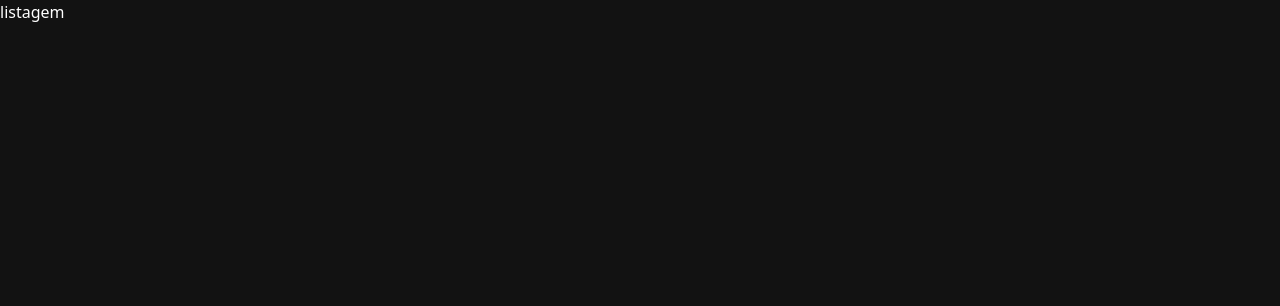
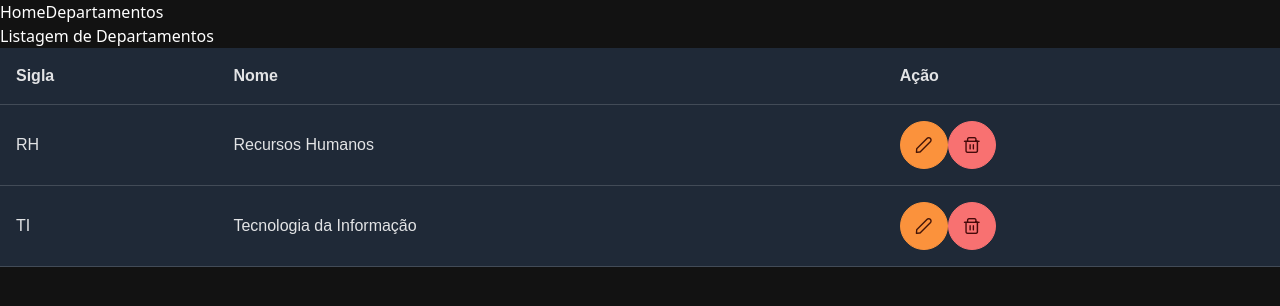
Before and after one commit to FabianaSoft/projetoFinal, a React (Vite) app: page /departamentos in a window 1280 px wide. Shown: the top 306 px of the page. Built offline with nearby package versions, Linux system fonts and the light colour scheme; a web font is replaced by a local one.

Commit message:
adiciona tela de listagem de departamentos

```diff
--- a/src/App.tsx
+++ b/src/App.tsx
@@ -1,17 +1,22 @@
-import { BrowserRouter, Routes, Route } from 'react-router-dom'
+import { BrowserRouter, Link} from 'react-router-dom'
+import AppRoutes from './Routes'
+import { Button } from 'primerreact/button'
 import './App.css'
 
 function App() {
   return (
     <BrowserRouter>
-      <Routes>
-        <Route path='/departamentos' element={<p>listagem</p>} />
-        <Route path='/departamentos/new' element={<p>new</p>} />
-        <Route path='/departamentos/edit/:id' element={<p>id</p>} />
-        <Route path='*' element={<p>notFound</p>} />
+      <h1 className='lg:bg-[#0096D6] md:bg-orange-400 sm:bg-green-400 bg-slate-400 px-4 py-8 border-4 border-solid rounded border-black text-white'>
+      <Link className="p-2 hover:underline" to="/">Home</Link>
+          <Link className="p-2 hover:underline" to="/departamentos">Departamentos</Link>
+      </h1>
 
+      <div className="w-full max-w-[calc(100vw-16px)] md:max-w-[1280px] mx-auto mt-6">
+      <div className="grid grid-cols-12 gap-1">
 
-      </Routes>
+      <AppRoutes />
+      </div>
+    </div>
     </BrowserRouter>
   )
 }
--- /dev/null
+++ b/src/Pages/Departamentos/Listagem/index.tsx
@@ -0,0 +1,49 @@
+import { DataTable } from 'primereact/datatable'
+import { Column } from 'primereact/column'
+import { Button } from 'primereact/button'
+
+const Departamentos = () => {
+
+
+  const departamentos = [
+
+    {
+
+      id_departamento: 1,
+      nome: 'Recursos Humanos',
+      sigla: 'RH'
+    },
+    {
+      id_departamento: 2,
+      nome: 'Tecnologia da Informação',
+      sigla: 'TI'
+    },
+  ]
+  const bodyAcao = () => {
+    return (
+        <>
+        <Button icon="pi pi-pencil" rounded severity='warning' className='mr-2' />
+        <Button icon="pi pi-trash" rounded severity='danger'/>
+      </>
+    )
+  }
+
+  return (
+    <>
+      <div className="col-span-12">
+        <h1>Listagem de Departamentos</h1>
+      </div>
+
+      <div className="col-span-12">
+        <DataTable value={departamentos}>
+        <Column field="sigla" header="Sigla"/>
+        <Column field="nome" header="Nome"/>
+        <Column header="Ação" body={bodyAcao} />
+
+        </DataTable>
+      </div>
+    </>
+  )
+};
+
+export default Departamentos;
--- /dev/null
+++ b/src/Routes/index.tsx
@@ -0,0 +1,14 @@
+import { Routes, Route } from 'react-router-dom'
+import Departamentos from '../Pages/Departamentos/Listagem'
+const AppRoutes = () => {
+  return (
+    <Routes>
+      <Route path="/" element={<h1>Home</h1>} />
+      <Route path="/departamentos" element={<Departamentos/>} />
+      <Route path="/departamentos/new" element={<h1>Cadastro de Departamento</h1>} />
+      <Route path="/departamentos/edit/:id" element={<h1>Edição de Departamento</h1>} />
+      <Route path="*" element={<h1>404 - Não Encontrado</h1>} />
+    </Routes>
+  )
+}
+export default AppRoutes
```
